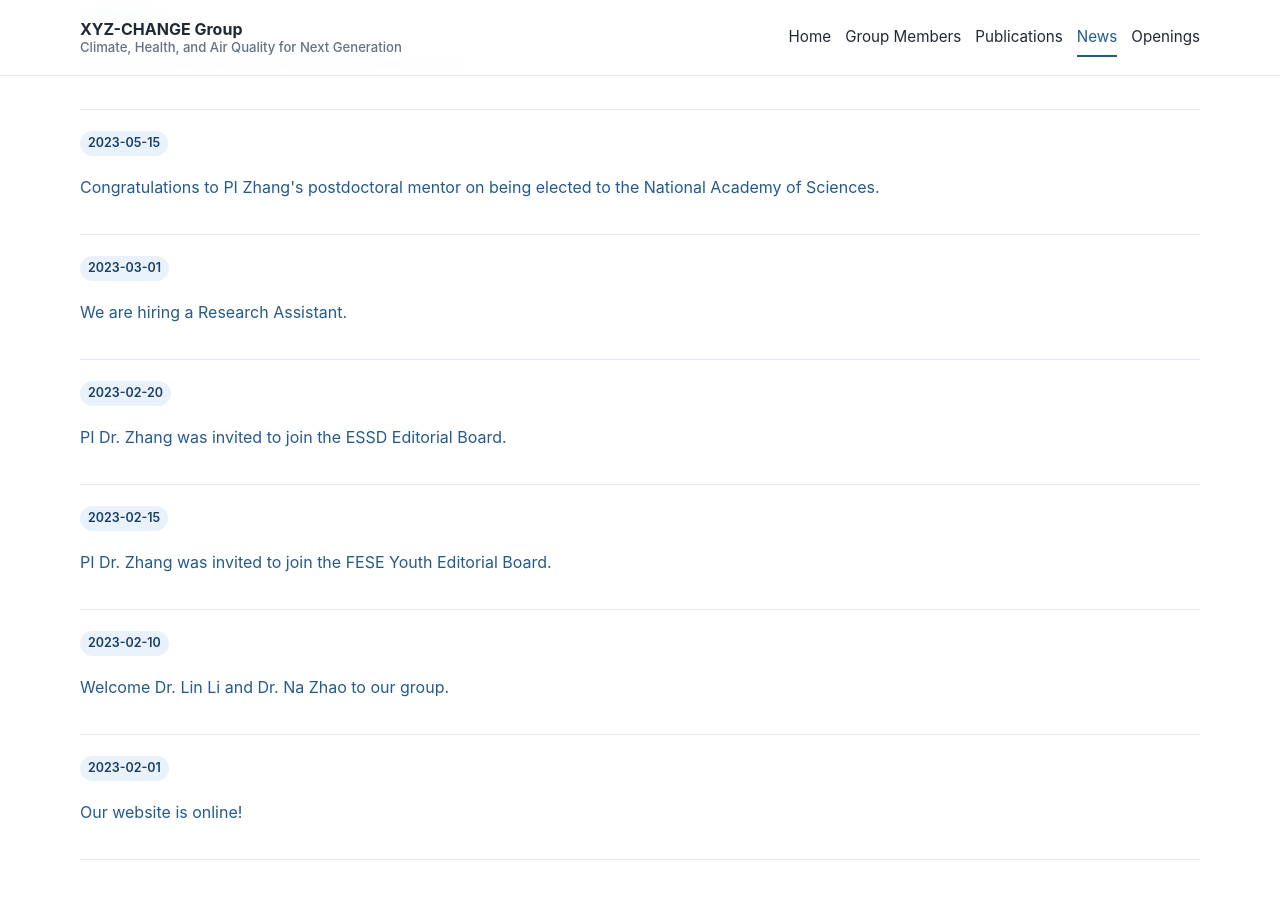
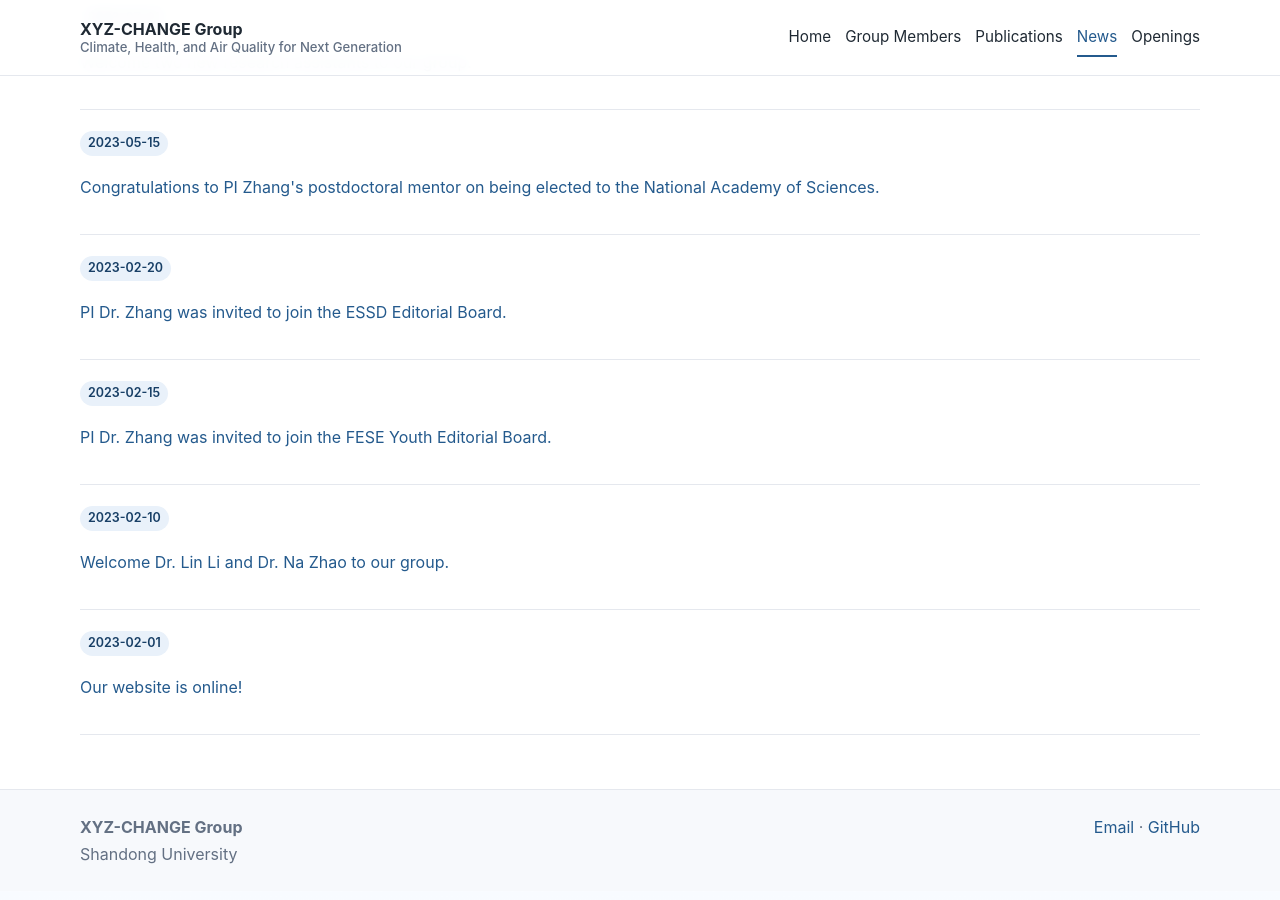
Before and after one commit to MuJSh/xyz_CHANGE, a Jekyll site: the page built from _pages/news.md, in a window 1280 px wide and 900 px high, scrolled down 4293 px. Built offline with Jekyll 4.4.1, drawn with Linux system fonts in a browser that asks for light colours.

Commit message:
Remove research assistant hiring news item

```diff
--- a/_data/news.yml
+++ b/_data/news.yml
@@ -173,11 +173,6 @@
   slug: "2023-05-15-congratulations-to-pi-zhang-s-postdoctoral-mentor-on-being-elected-to-the-national-academy-of-sciences"
   link: "/xyz_CHANGE/news-detail/#2023-05-15-congratulations-to-pi-zhang-s-postdoctoral-mentor-on-being-elected-to-the-national-academy-of-sciences"
 
-- date: "2023-03-01"
-  title: "We are hiring a Research Assistant."
-  slug: "2023-03-01-we-are-hiring-a-research-assistant"
-  link: "/xyz_CHANGE/news-detail/#2023-03-01-we-are-hiring-a-research-assistant"
-
 - date: "2023-02-20"
   title: "PI Dr. Zhang was invited to join the ESSD Editorial Board."
   slug: "2023-02-20-pi-dr-zhang-was-invited-to-join-the-essd-editorial-board"
```
